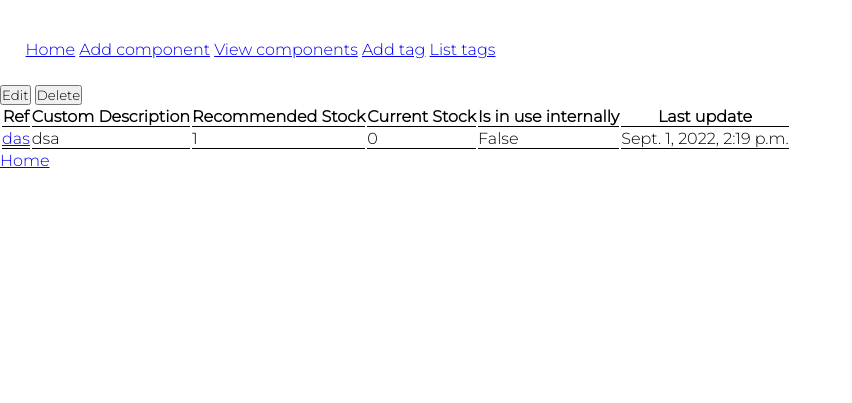
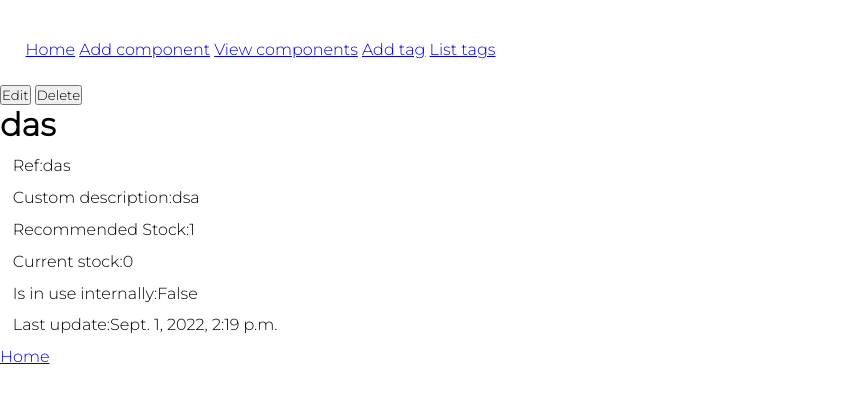
Before and after one commit to joelimgu/chisp, a Django app: page /component/7 in a window 1280 px wide. Shown: the part 136-539 px from the top of the page, without its empty margins (0-852 px from the left). Run offline with Django 4.2, Linux system fonts and the light colour scheme; data comes from the database, SQL or seed files in the repository; data that the repository does not hold is empty; style sheets or scripts are compiled from the project's sources; some libraries are stand-ins or nearby versions.

Commit message:
improved detailed view ( still terrible )

```diff
--- a/mainApp/templates/mainApp/electricalcomponent_detail.html
+++ b/mainApp/templates/mainApp/electricalcomponent_detail.html
@@ -1,23 +1,43 @@
-
 {% extends "mainApp/index.html" %}
+{% load static %}
 {%  block body %}
+    <link href="{% static 'mainApp/css/electricalcomponent_detail.css' %}" rel="stylesheet">
+    <link href="{% static 'mainApp/css/tag_list.css' %}" rel="stylesheet">
     <button onclick="document.location.href = '{{ electricalcomponent.get_edit_url }}'">Edit</button>
     <button onclick="document.location.href = '{{ electricalcomponent.get_delete_url }}'">Delete</button>
-    <table>
-        <th>Ref</th>
-        <th>Custom Description</th>
-        <th>Recommended Stock</th>
-        <th>Current Stock</th>
-        <th>Is in use internally</th>
-        <th>Last update</th>
-        <tr>
-            <td><a href="https://octopart.com/search?q={{ electricalcomponent.reference }}">{{ electricalcomponent.reference }}</a></td>
-            <td>{{ electricalcomponent.custom_description }}</td>
-            <td>{{ electricalcomponent.recommended_stock }}</td>
-            <td>{{ electricalcomponent.current_stock }}</td>
-            <td>{{ electricalcomponent.is_in_use_internally }}</td>
-            <td>{{ electricalcomponent.last_update }}</td>
-        </tr>
-    </table>
+    <div class="component-detail">
+        <h1>{{ electricalcomponent.reference }}</h1>
+        <div class="field">
+            <p>Ref: </p>
+            <p>{{ electricalcomponent.reference }}</p>
+        </div>
+        <div class="field">
+            <p>Custom description: </p>
+            <p>{{ electricalcomponent.custom_description }}</p>
+        </div>
+        <div class="field">
+            <p>Recommended Stock: </p>
+            <p>{{ electricalcomponent.recommended_stock }}</p>
+        </div>
+        <div class="field">
+            <p>Current stock: </p>
+            <p>{{ electricalcomponent.current_stock }}</p>
+        </div>
+        <div class="field">
+            <p>Is in use internally: </p>
+            <p>{{ electricalcomponent.is_in_use_internally }}</p>
+        </div>
+        <div class="field">
+            <p>Last update: </p>
+            <p>{{ electricalcomponent.last_update }}</p>
+        </div>
+        <div class="tag-list">
+            {% for tag in  electricalcomponent.tags.all %}
+                <div class="tag" style="background-color: {{ tag.color }}" onclick="document.location.href = '{{ tag.get_edit_url }}'">
+                    {{ tag }}
+                </div>
+            {%  endfor %}
+        </div>
+    </div>
     <a href="{% url "home" %}">Home</a>
 {% endblock %}
--- a/static/mainApp/css/index.css
+++ b/static/mainApp/css/index.css
@@ -12,7 +12,7 @@
 input {
   height: 5vh;
   margin: 0 5%;
-  flex-grow: 1gcc musl-dev;
+  flex-grow: 1;
   justify-content: center;
   text-align: center;
   vertical-align: middle;
--- /dev/null
+++ b/static/mainApp/sass/electricalcomponent_detail.sass
@@ -0,0 +1,5 @@
+
+.component-detail
+  .field
+    display: flex
+    margin: 1%
--- a/static/mainApp/sass/index.sass
+++ b/static/mainApp/sass/index.sass
@@ -10,7 +10,7 @@
 input
     height: 5vh
     margin: 0 5%
-    flex-grow: 1gcc musl-dev
+    flex-grow: 1
     justify-content: center
     text-align: center
     vertical-align: middle
```
